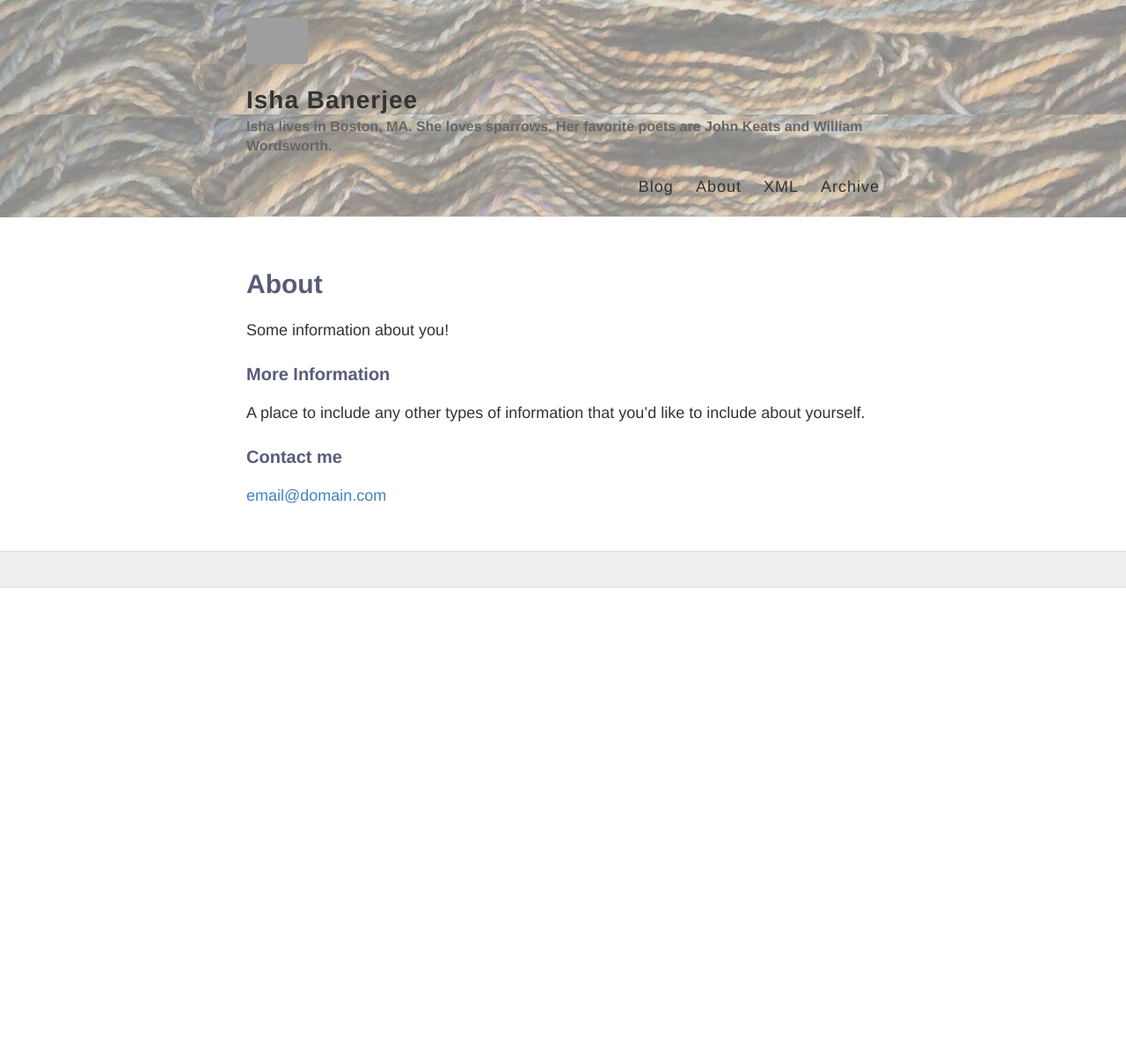
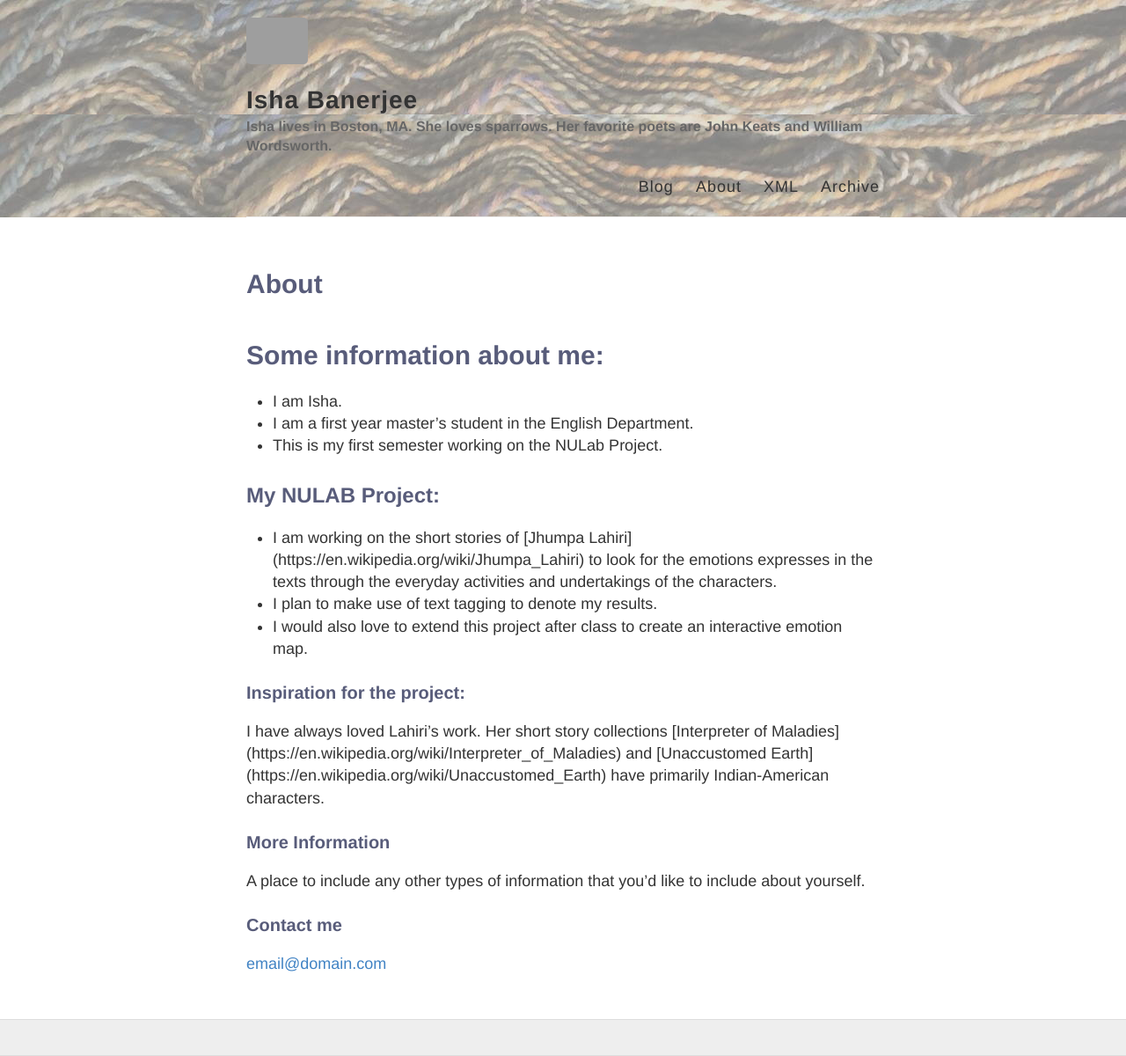
Before and after one commit to Isha-Bee/Isha-Bee.github.io, a Jekyll site: the page built from about.md, in a window 1280 px wide. Shown: the whole page at 88% size. Built offline with Jekyll 4.4.1, drawn with Linux system fonts in a browser that asks for light colours; before the commit the page ends 900 px from its top, so only the background shows below that; grey boxes are pictures that could not be loaded.

Commit message:
Edited about page

```diff
--- a/about.md
+++ b/about.md
@@ -4,7 +4,25 @@ title: About
 permalink: /about/
 ---
 
-Some information about you!
+# Some information about me:
+
+* I am Isha.
+* I am a first year master's student in the English Department.
+* This is my first semester working on the NULab Project.
+
+
+## My NULAB Project:
+
+* I am working on the short stories of [Jhumpa Lahiri] (https://en.wikipedia.org/wiki/Jhumpa_Lahiri) to look for the emotions expresses in the texts through the everyday activities and undertakings of the characters.
+* I plan to make use of text tagging to denote my results.
+* I would also love to extend this project after class to create an interactive emotion map.
+
+### Inspiration for the project:
+
+I have always loved Lahiri's work. Her short story collections [Interpreter of Maladies] (https://en.wikipedia.org/wiki/Interpreter_of_Maladies) and [Unaccustomed Earth] (https://en.wikipedia.org/wiki/Unaccustomed_Earth) have primarily Indian-American characters.
+
+
+
 
 ### More Information
 
```
Also changed, not shown: 1 other file.
